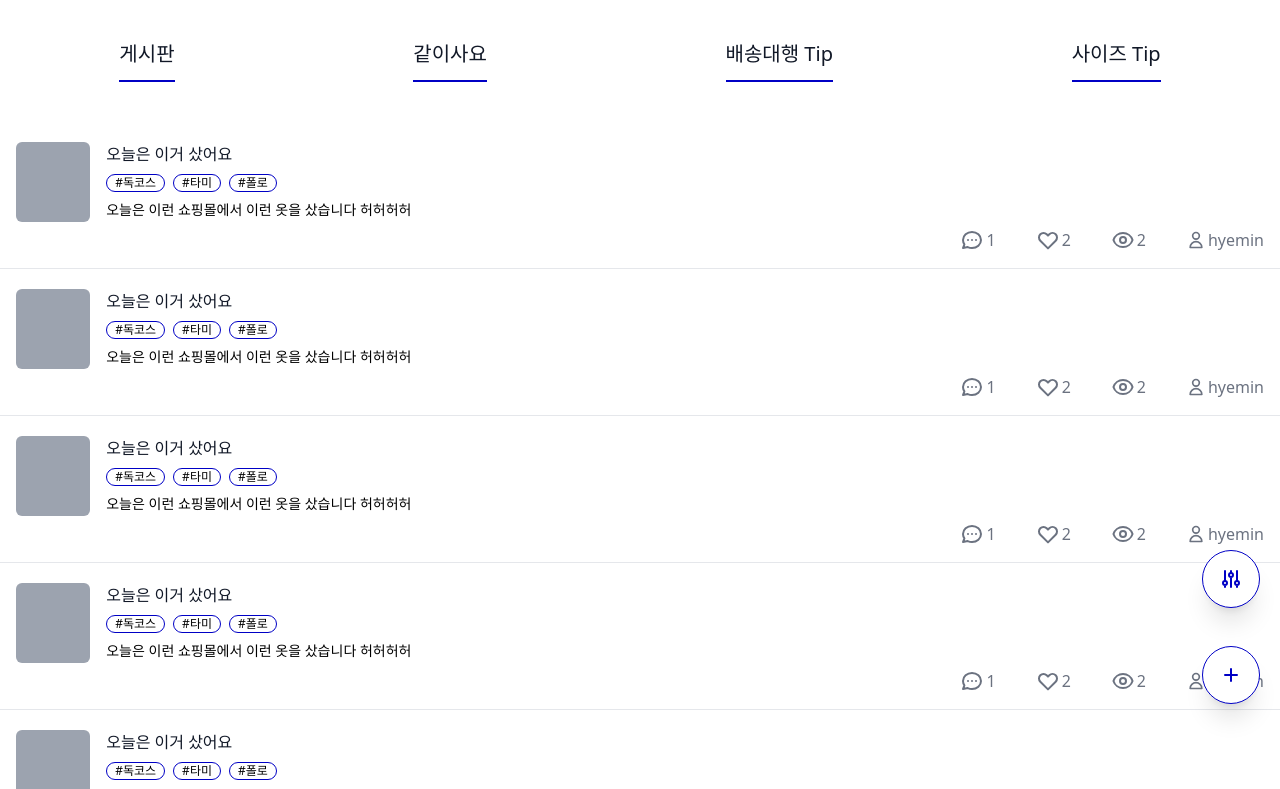
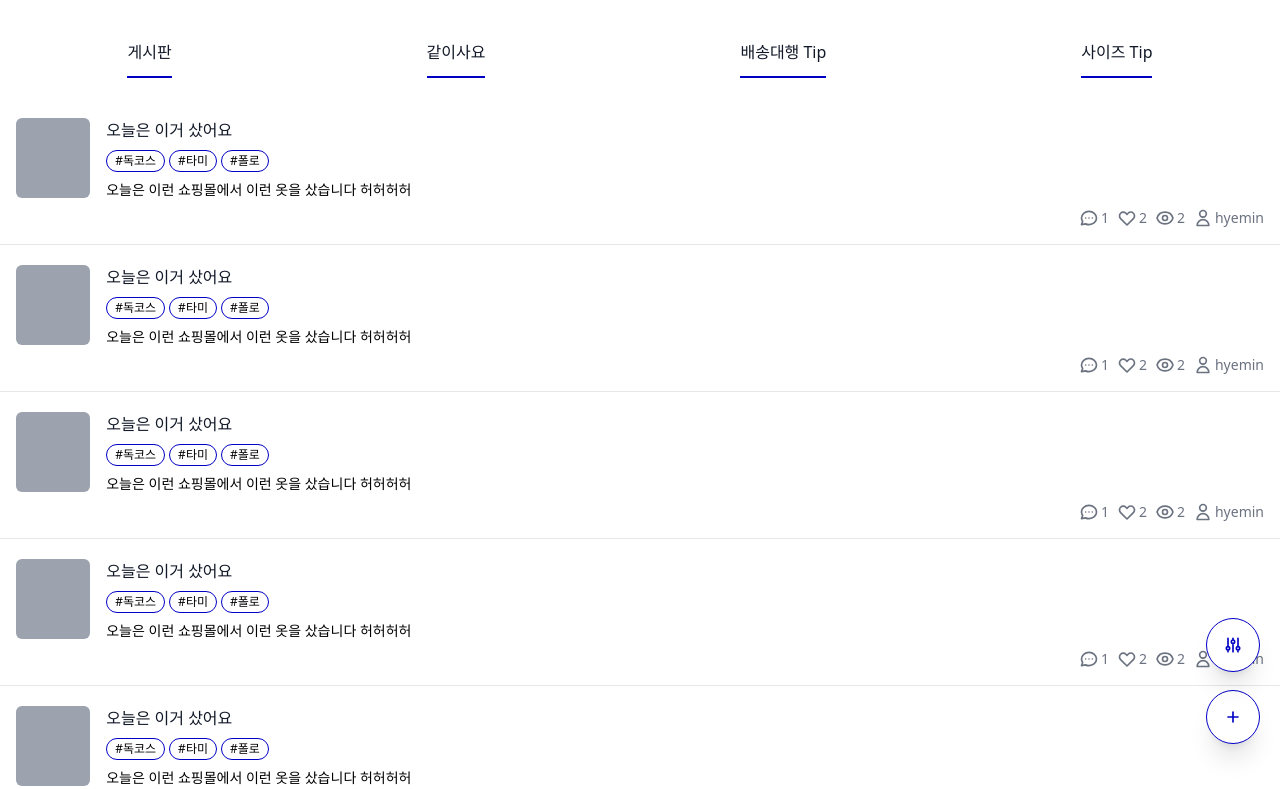
Before and after one commit to hyemin23/livestore, a Next.js app: page /community in a window 1280 px wide. Shown: the top 789 px of the page. Built offline with nearby package versions, Linux system fonts and the light colour scheme.

Commit message:
layout : fix layout name and struct

```diff
--- a/pages/community/index.tsx
+++ b/pages/community/index.tsx
@@ -5,17 +5,17 @@ import React from "react";
 const Community: NextPage = () => {
   return (
     <div className="flex flex-col space-y-5 py-10 ">
-      <div className="flex justify-around mb-10">
-        <h3 className="cursor-pointer border-b-2 border-primary text-gray-900 text-xl pb-3 hover:text-primary transition-colors hover:shadow-xl">
+      <div className="flex justify-around mb-5">
+        <h3 className="cursor-pointer border-b-2 border-primary text-gray-900 text-l pb-3 hover:text-primary transition-colors hover:shadow-xl">
           게시판
         </h3>
-        <h3 className="cursor-pointer text-gray-900 border-b-2 border-primary text-xl hover:text-primary transition-colors hover:shadow-xl">
+        <h3 className="cursor-pointer text-gray-900 border-b-2 border-primary text-l hover:text-primary transition-colors hover:shadow-xl">
           같이사요
         </h3>
-        <h3 className="cursor-pointer text-gray-900 border-b-2 border-primary text-xl hover:text-primary transition-colors hover:shadow-xl">
+        <h3 className="cursor-pointer text-gray-900 border-b-2 border-primary text-l hover:text-primary transition-colors hover:shadow-xl">
           배송대행 Tip
         </h3>
-        <h3 className="cursor-pointer text-gray-900 border-b-2 text-xl border-primary hover:text-primary transition-colors hover:shadow-xl">
+        <h3 className="cursor-pointer text-gray-900 border-b-2 text-l border-primary hover:text-primary transition-colors hover:shadow-xl">
           사이즈 Tip
         </h3>
       </div>
@@ -36,26 +36,26 @@ const Community: NextPage = () => {
             </div>
 
             {/* 태그 넣기 */}
-            <div className="flex space-x-2 select-none">
-              <span className="bg-white border border-primary rounded-full text-xs px-2 before:content-['#']">
+            <div className="flex space-x-1 select-none">
+              <span className="py-0.5 bg-white border border-primary rounded-full text-xs px-2 before:content-['#']">
                 독코스
               </span>
-              <span className="bg-white border border-primary rounded-full text-xs px-2 before:content-['#']">
+              <span className="py-0.5 bg-white border border-primary rounded-full text-xs px-2 before:content-['#']">
                 타미
               </span>
-              <span className="bg-white border border-primary rounded-full text-xs px-2 before:content-['#']">
+              <span className="py-0.5 bg-white border border-primary rounded-full text-xs px-2 before:content-['#']">
                 폴로
               </span>
             </div>
             <div className="font-medium text-sm">
               <span>오늘은 이런 쇼핑몰에서 이런 옷을 샀습니다 허허허허</span>
             </div>
-            <div className="flex justify-end space-x-10 ">
+            <div className="flex justify-end space-x-2 ">
               {/* 댓글 */}
               <div className="flex space-x-0.5 items-center text-gray-500 cursor-pointer">
                 <svg
                   xmlns="http://www.w3.org/2000/svg"
-                  className="h-6 w-6"
+                  className="h-5 w-5"
                   fill="none"
                   viewBox="0 0 24 24"
                   stroke="currentColor"
@@ -67,14 +67,14 @@ const Community: NextPage = () => {
                     d="M8 12h.01M12 12h.01M16 12h.01M21 12c0 4.418-4.03 8-9 8a9.863 9.863 0 01-4.255-.949L3 20l1.395-3.72C3.512 15.042 3 13.574 3 12c0-4.418 4.03-8 9-8s9 3.582 9 8z"
                   />
                 </svg>
-                <span className="select-none">1</span>
+                <span className="select-none text-sm">1</span>
               </div>
 
               {/* 좋아요  */}
               <div className="flex space-x-0.5 items-center text-gray-500 cursor-pointer">
                 <svg
                   xmlns="http://www.w3.org/2000/svg"
-                  className="h-6 w-6"
+                  className="h-5 w-5"
                   fill="none"
                   viewBox="0 0 24 24"
                   stroke="currentColor"
@@ -86,14 +86,14 @@ const Community: NextPage = () => {
                     d="M4.318 6.318a4.5 4.5 0 000 6.364L12 20.364l7.682-7.682a4.5 4.5 0 00-6.364-6.364L12 7.636l-1.318-1.318a4.5 4.5 0 00-6.364 0z"
                   />
                 </svg>
-                <span className="select-none">2</span>
+                <span className="select-none text-sm">2</span>
               </div>
 
               {/* 조회수 */}
               <div className="flex space-x-0.5 items-center text-gray-500 cursor-pointer">
                 <svg
                   xmlns="http://www.w3.org/2000/svg"
-                  className="h-6 w-6"
+                  className="h-5 w-5"
                   fill="none"
                   viewBox="0 0 24 24"
                   stroke="currentColor"
@@ -111,7 +111,7 @@ const Community: NextPage = () => {
                     d="M2.458 12C3.732 7.943 7.523 5 12 5c4.478 0 8.268 2.943 9.542 7-1.274 4.057-5.064 7-9.542 7-4.477 0-8.268-2.943-9.542-7z"
                   />
                 </svg>
-                <span className="select-none">2</span>
+                <span className="select-none text-sm">2</span>
               </div>
 
               {/* 작성자 */}
@@ -130,15 +130,15 @@ const Community: NextPage = () => {
                     d="M16 7a4 4 0 11-8 0 4 4 0 018 0zM12 14a7 7 0 00-7 7h14a7 7 0 00-7-7z"
                   />
                 </svg>
-                <span>hyemin</span>
+                <span className="text-sm">hyemin</span>
               </div>
             </div>
           </div>
         </div>
       ))}
-      <button className="fixed bottom-24 right-5 bg-white rounded-full p-4 text-primary border border-primary shadow-xl hover:bg-primary hover:text-white transition-colors cursor-pointer">
+      <button className="fixed bottom-14 right-5 bg-white rounded-full p-4 text-primary border border-primary shadow-xl hover:bg-primary hover:text-white transition-colors cursor-pointer">
         <svg
-          className="h-6 w-6"
+          className="h-5 w-5"
           xmlns="http://www.w3.org/2000/svg"
           fill="none"
           viewBox="0 0 24 24"
@@ -153,10 +153,10 @@ const Community: NextPage = () => {
           />
         </svg>
       </button>
-      <button className="fixed bottom-48 right-5 bg-white rounded-full p-4 text-primary border border-primary shadow-xl hover:bg-primary hover:text-white transition-colors cursor-pointer">
+      <button className="fixed bottom-32 right-5 bg-white rounded-full p-4 text-primary border border-primary shadow-xl hover:bg-primary hover:text-white transition-colors cursor-pointer">
         <svg
           xmlns="http://www.w3.org/2000/svg"
-          className="h-6 w-6"
+          className="h-5 w-5"
           fill="none"
           viewBox="0 0 24 24"
           stroke="currentColor"
--- a/pages/enter.tsx
+++ b/pages/login.tsx
@@ -3,7 +3,7 @@ import { useState } from "react";
 function cls(...classnames: string[]) {
   return classnames.join(" ");
 }
-export default function Enter() {
+export default function Login() {
   const [method, setMethod] = useState<"email" | "phone">("email");
   const onEmailClick = () => setMethod("email");
   const onPhoneClick = () => setMethod("phone");
```
